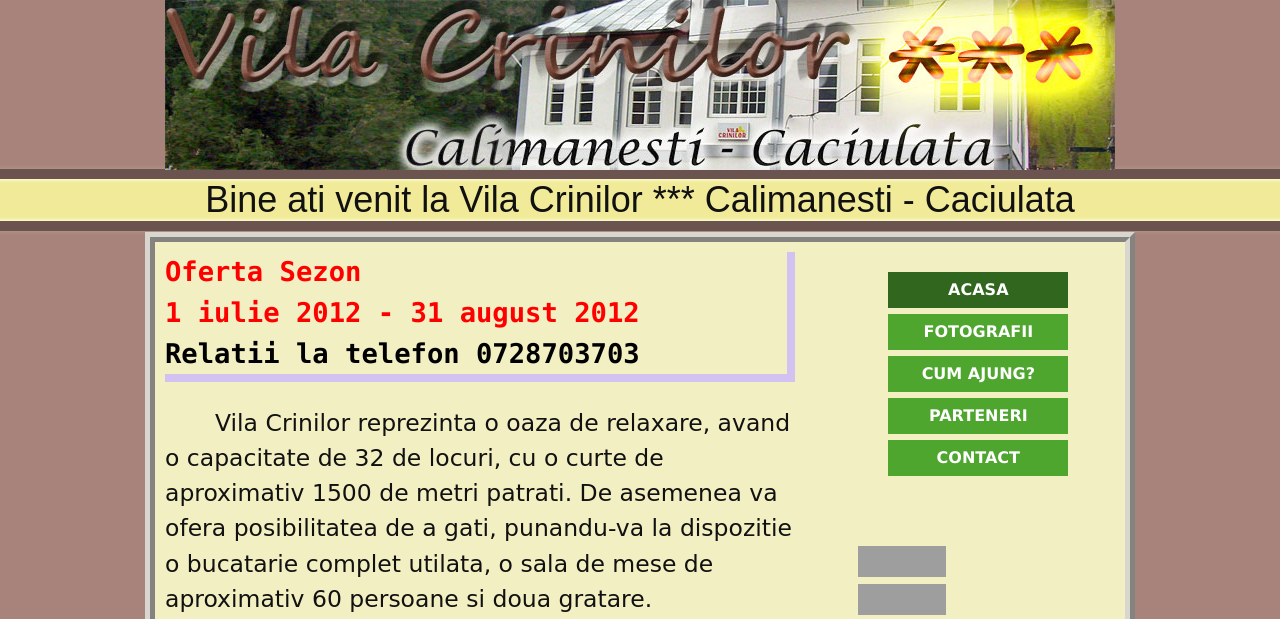
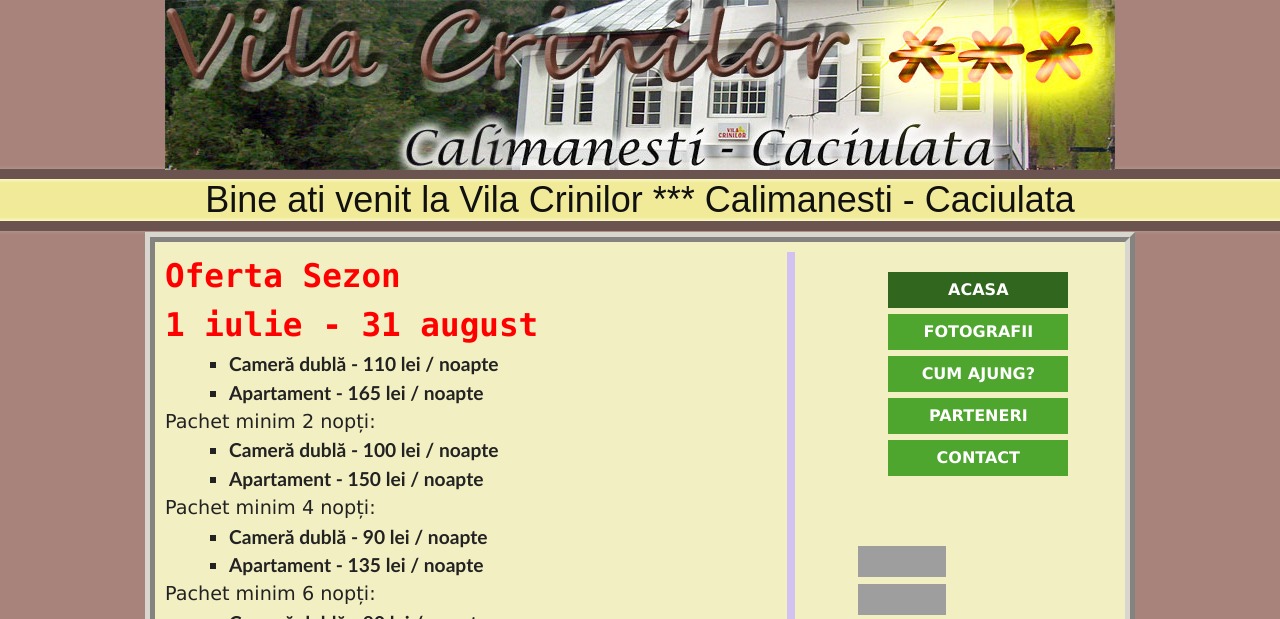
Before and after one commit to vilacrinilor/vilacrinilor.github.io, a PHP site: page / in a window 1280 px wide. Shown: the top 619 px of the page. Run offline with PHP 8.4, Linux system fonts and the light colour scheme; some libraries are stand-ins or nearby versions; some web fonts are replaced; grey boxes are pictures that could not be loaded.

Commit message:
preturi noi 2013

```diff
--- a/index.html
+++ b/index.html
@@ -52,8 +52,29 @@
 	<div id="oferta">
 		<p id="oferta_title" style="font-size:170%;">
       Oferta Sezon<br />
-      1 iulie 2012 - 31 august 2012 <br />
-      <span style="color:#000">Relatii la telefon 0728703703</span>
+      1 iulie - 31 august<br />
+      <ul>
+          <li>Cameră dublă - 110 lei / noapte</li>
+          <li>Apartament - 165 lei / noapte</li>
+      </ul>
+      Pachet minim 2 nopți:
+      <ul>
+          <li>Cameră dublă - 100 lei / noapte</li>
+          <li>Apartament - 150 lei / noapte</li>
+      </ul>
+      Pachet minim 4 nopți:
+      <ul>
+          <li>Cameră dublă - 90 lei / noapte</li>
+          <li>Apartament - 135 lei / noapte</li>
+      </ul>
+      Pachet minim 6 nopți:
+      <ul>
+          <li>Cameră dublă - 80 lei / noapte</li>
+          <li>Apartament - 120 lei / noapte</li>
+      </ul>
+
+      <span style="color:#000; font-size:150%;font-weight:bold;">Relatii la telefon 0728703703.<br />Se acordă discount pentru grupuri.</span><br />
+      Tarifele nu includ taxa de stațiune: 1% din prețul unei nopți de cazare.
 		</p>
 <!--
 		<p style="margin-top:0px;font-size:135%;margin-bottom:0px;">
--- a/stylesheets/vilacrinilor.css
+++ b/stylesheets/vilacrinilor.css
@@ -64,6 +64,7 @@ hr {
 
 #oferta {
 	border-right: solid 8px #D1C2F2;
+    font-size:120%;
 }
 
 #oferta p{
```
